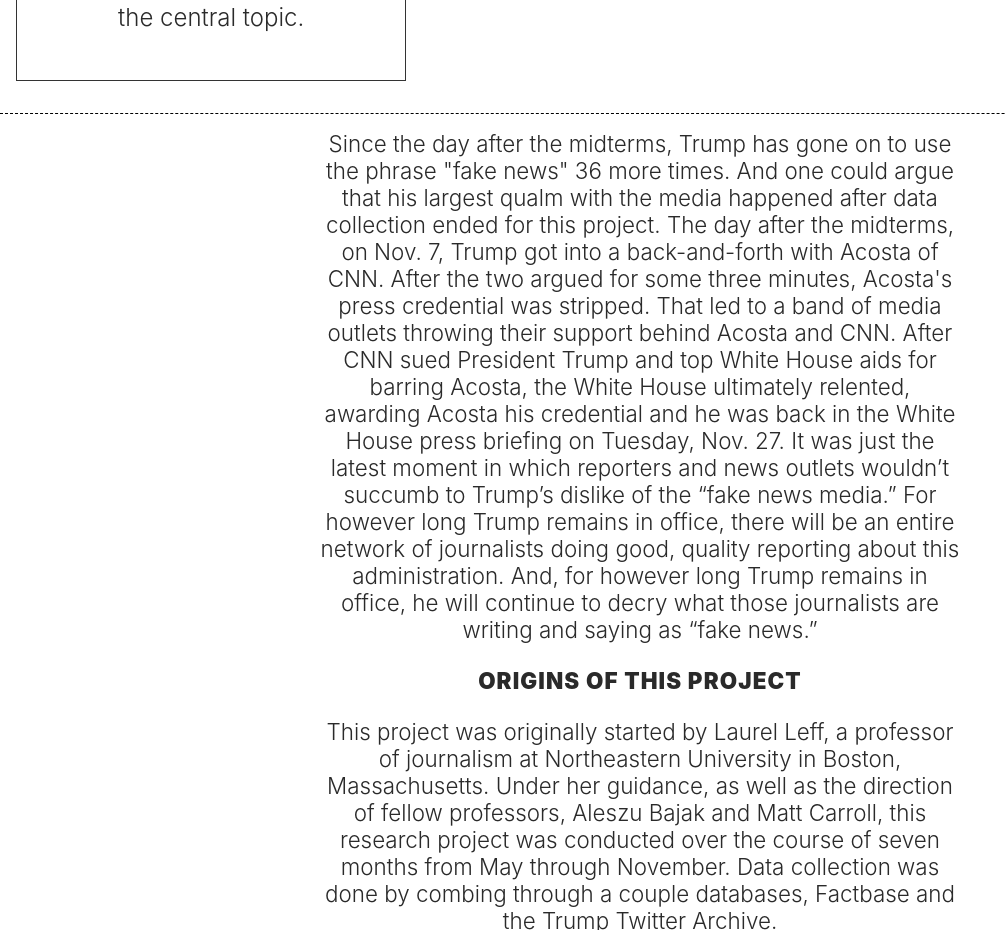
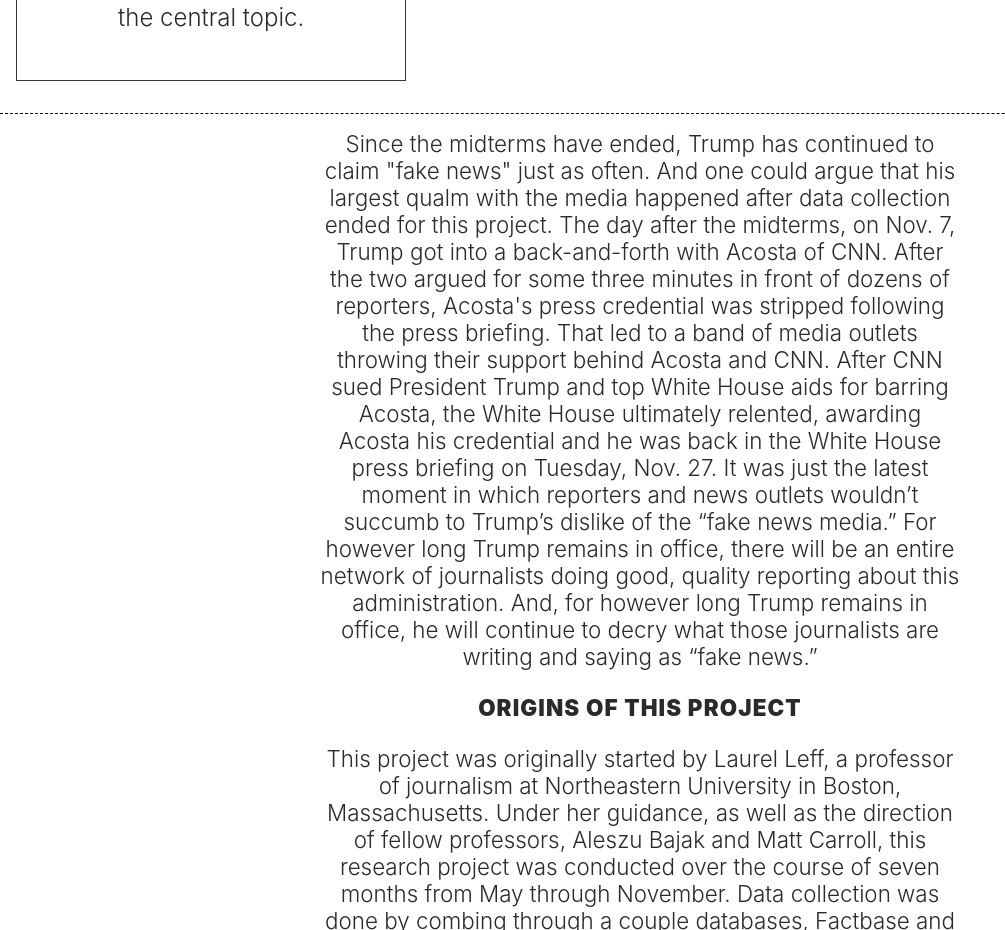
Before and after one commit to PStrohecker/PStrohecker.github.io, a plain HTML site: page index.html in a window 1280 px wide. Shown: the part 6300-7230 px from the top of the page, without its empty margins (0-1005 px from the left). Drawn offline with nearby package versions, Linux system fonts and the light colour scheme; a script that the page names is missing.

Commit message:
Update index.html

```diff
--- a/index.html
+++ b/index.html
@@ -193,7 +193,7 @@
 			</div>
 		</div>
 	</section>
-	<section id='outro'> <p class='outro__dek'> Since the day after the midterms, Trump has gone on to use the phrase "fake news" 36 more times. And one could argue that his largest qualm with the media happened after data collection ended for this project. The day after the midterms, on Nov. 7, Trump got into a back-and-forth with Acosta of CNN. After the two argued for some three minutes, Acosta's press credential was stripped. That led to a band of media outlets throwing their support behind Acosta and CNN. After CNN sued President Trump and top White House aids for barring Acosta, the White House ultimately relented, awarding Acosta his credential and he was back in the White House press briefing on Tuesday, Nov. 27. It was just the latest moment in which reporters and news outlets wouldn’t succumb to Trump’s dislike of the “fake news media.” For however long Trump remains in office, there will be an entire network of journalists doing good, quality reporting about this administration. And, for however long Trump remains in office, he will continue to decry what those journalists are writing and saying as “fake news.”</p>
+	<section id='outro'> <p class='outro__dek'> Since the midterms have ended, Trump has continued to claim "fake news" just as often. And one could argue that his largest qualm with the media happened after data collection ended for this project. The day after the midterms, on Nov. 7, Trump got into a back-and-forth with Acosta of CNN. After the two argued for some three minutes in front of dozens of reporters, Acosta's press credential was stripped following the press briefing. That led to a band of media outlets throwing their support behind Acosta and CNN. After CNN sued President Trump and top White House aids for barring Acosta, the White House ultimately relented, awarding Acosta his credential and he was back in the White House press briefing on Tuesday, Nov. 27. It was just the latest moment in which reporters and news outlets wouldn’t succumb to Trump’s dislike of the “fake news media.” For however long Trump remains in office, there will be an entire network of journalists doing good, quality reporting about this administration. And, for however long Trump remains in office, he will continue to decry what those journalists are writing and saying as “fake news.”</p>
 		<h1 class='intro__hed'>Origins of this project</h1> <p class='outro__dek'> This project was originally started by Laurel Leff, a professor of journalism at Northeastern University in Boston, Massachusetts. Under her guidance, as well as the direction of fellow professors, Aleszu Bajak and Matt Carroll, this research project was conducted over the course of seven months from May through November. Data collection was done by combing through a couple databases, Factbase and the Trump Twitter Archive.</p></section>
 
 	<script src='https://d3js.org/d3.v4.min.js'></script>
```
